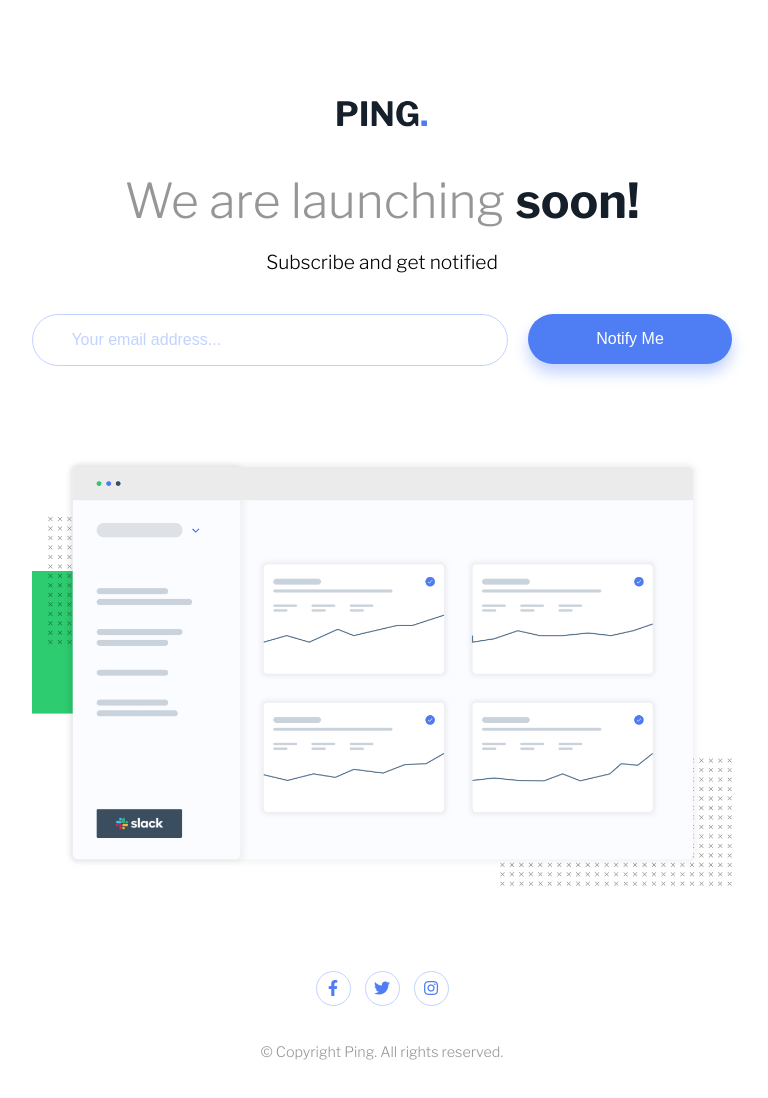
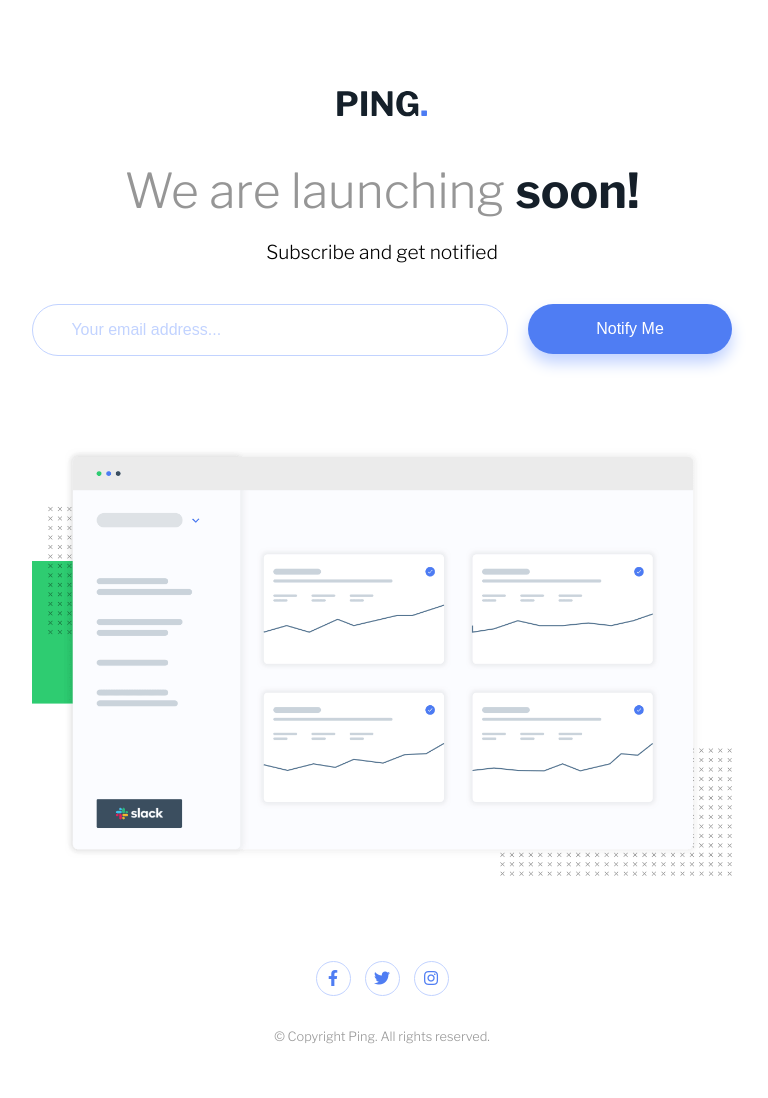
Before and after one commit to artimys/ping-coming-soon-page, a plain HTML site: page index.html in a window 1280 px wide. Shown: the whole page, without its empty margins (258-1026 px from the left). Drawn offline with nearby package versions, Linux system fonts and the light colour scheme.

Commit message:
Minor tweaks to copyright font size and body top margin

```diff
--- a/css/style.scss
+++ b/css/style.scss
@@ -28,7 +28,7 @@ body {
     align-items: center;
     flex-direction: column;
 
-    margin: 5em 1.5em 1em;
+    margin: 4.5em 1.5em 1em;
 }
 
 
@@ -219,7 +219,7 @@ DESKTOP
             }
 
             .copyright {
-                font-size: 0.9rem;
+                font-size: 0.8rem;
             }
 
         }
```
Also changed, not shown: css/style.css, 1 other file.
